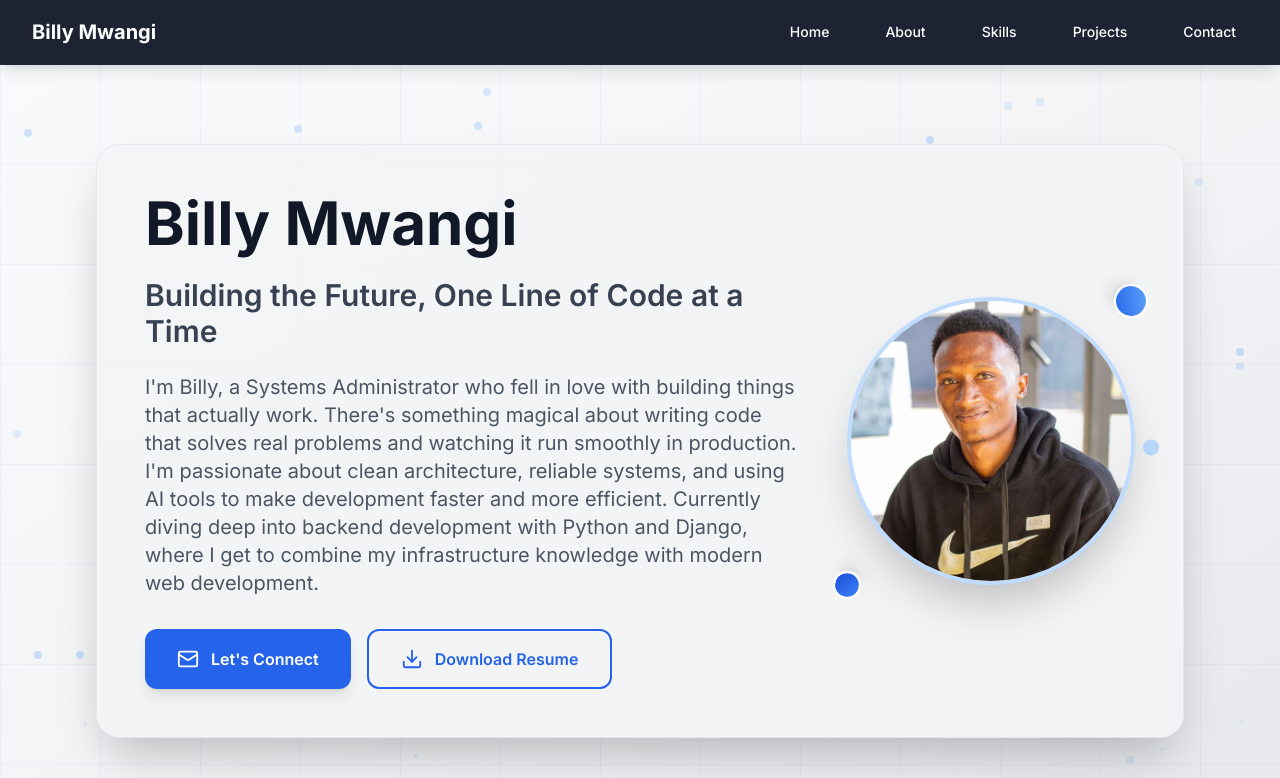
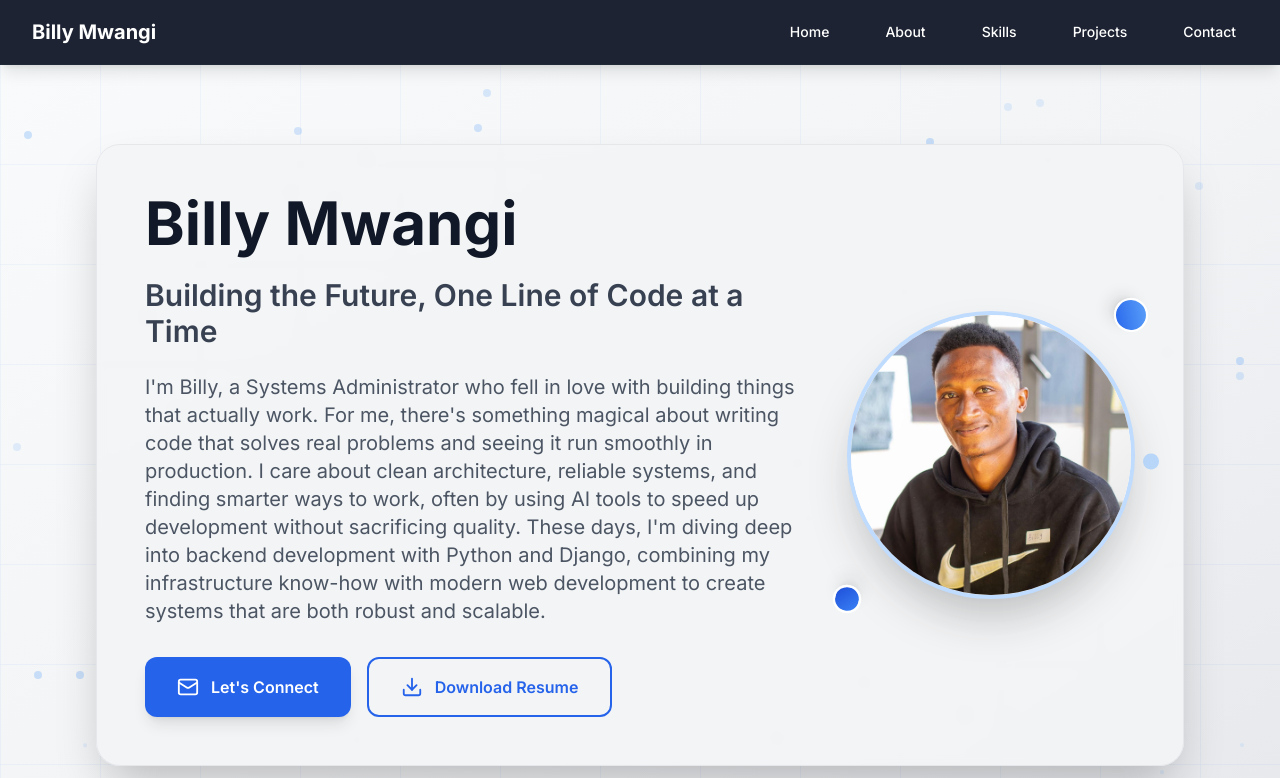
Before and after one commit to BillyMwangiDev/PORTFOLIO, a Next.js app: page / in a window 1280 px wide. Shown: the top 778 px of the page. Built offline with nearby package versions, Linux system fonts and the light colour scheme.

Commit message:
content(hero): update copy with user-provided authentic text (escaped apostrophes)

```diff
--- a/src/components/Hero.tsx
+++ b/src/components/Hero.tsx
@@ -70,7 +70,7 @@ const Hero = () => {
                   transition={{ duration: 0.8, delay: 1.0 }}
                   className="text-lg md:text-xl text-gray-600 leading-relaxed mb-8"
                 >
-                  I&apos;m Billy, a Systems Administrator who fell in love with building things that actually work. There&apos;s something magical about writing code that solves real problems and watching it run smoothly in production. I&apos;m passionate about clean architecture, reliable systems, and using AI tools to make development faster and more efficient. Currently diving deep into backend development with Python and Django, where I get to combine my infrastructure knowledge with modern web development.
+                  I&apos;m Billy, a Systems Administrator who fell in love with building things that actually work. For me, there&apos;s something magical about writing code that solves real problems and seeing it run smoothly in production. I care about clean architecture, reliable systems, and finding smarter ways to work, often by using AI tools to speed up development without sacrificing quality. These days, I&apos;m diving deep into backend development with Python and Django, combining my infrastructure know-how with modern web development to create systems that are both robust and scalable.
                 </motion.p>
 
                 <motion.div
```
